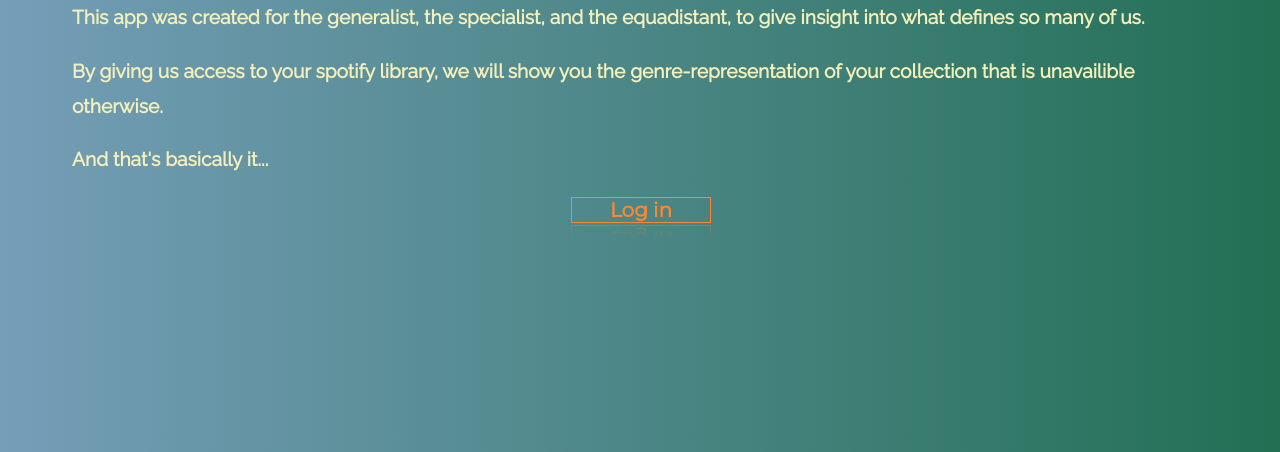
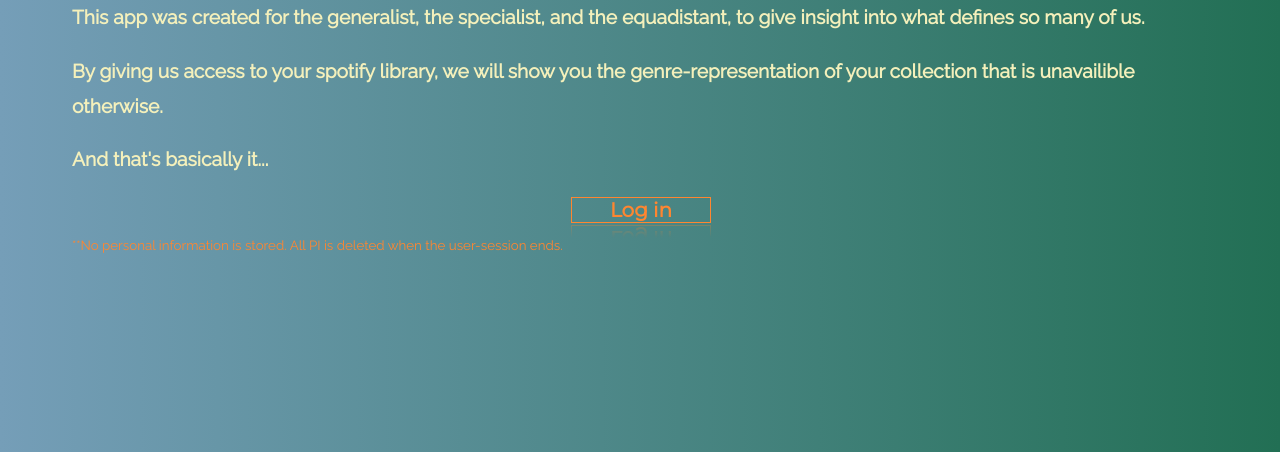
Before and after one commit to LumaC0/Genrefi, a Django app: template genrefi/figenre/templates/login.html in a window 1280 px wide. Shown: the part 330-782 px from the top of the page. Run offline with Django 3.2, Linux system fonts and the light colour scheme; the template is opened without the code that fills it, so the values that code supplies are empty; parts of the project's set-up code (start-up, migrations or seed data) failed here and were passed over.

Commit message:
style changes mostly; finishing touches

```diff
--- a/genrefi/figenre/static/sass/style.scss
+++ b/genrefi/figenre/static/sass/style.scss
@@ -111,6 +111,7 @@ button .auth-link {
 
 // -------- login button and effect -----
 .main-butt {
+  cursor: pointer;
   font-family: map.get($fonts, "title-font");
   font-size: 20px;
   font-weight: 950;
@@ -154,9 +155,17 @@ button .auth-link {
   transform: scale(1.5);
 	transform:translate3d(0px,0px,-40px) rotateX(90deg);
 }
+
+.disclaimer {
+  font-family: map.get($fonts, "base-font");
+  color: map.get($theme-colors, 'orange');
+  font-size: smaller;
+  padding-left: 32px;
+}
 // ----- end button effect ----
 
 #log-out {
+  cursor: pointer;
   padding-bottom: 32px;
 }
 .text-info {
@@ -191,7 +200,7 @@ button .auth-link {
   color: map.get($theme-colors, 'bej');
   font-size: larger;
   font-weight: 900;
-  animation: fadeInAnimation ease-in 5s;
+  animation: fadeInAnimation ease-in 4s;
 }
 .genre-table tbody{
   display: flex;
--- a/genrefi/figenre/static/stylesheets/style.css
+++ b/genrefi/figenre/static/stylesheets/style.css
@@ -69,6 +69,7 @@ button .auth-link {
 }
 
 .main-butt {
+  cursor: pointer;
   font-family: "Montserrat";
   font-size: 20px;
   font-weight: 950;
@@ -111,7 +112,15 @@ button .auth-link {
   transform: translate3d(0px, 0px, -40px) rotateX(90deg);
 }
 
+.disclaimer {
+  font-family: "Raleway";
+  color: #ff8630;
+  font-size: smaller;
+  padding-left: 32px;
+}
+
 #log-out {
+  cursor: pointer;
   padding-bottom: 32px;
 }
 
@@ -149,7 +158,7 @@ button .auth-link {
   color: #f4f0bb;
   font-size: larger;
   font-weight: 900;
-  animation: fadeInAnimation ease-in 5s;
+  animation: fadeInAnimation ease-in 4s;
 }
 
 .genre-table tbody {
--- a/genrefi/figenre/templates/base.html
+++ b/genrefi/figenre/templates/base.html
@@ -14,7 +14,7 @@
         <a href="{% url 'home' %}" class="logo-link"><img src="../static/img/big-logo.png"
                 alt="Genrefi is the name" class="big-logo"></a>
         <div class="socials">
-            <a class="image-link-cont"  href="https://twitter.com/FencerSpinkel"
+            <a class="image-link-cont"  href="https://github.com/MushinMiscellanea/genrefi"
                 id="github"><img class="image-link"
                 src="../static/img/GitHub-Mark-Light-120px-plus.png"
                 alt="Github link"></a>
@@ -37,9 +37,12 @@
 
             {% block disclaimer %}
             {% endblock %}
+
             {% csrf_token %}
+
             {% block narrative-2 %}
             {% endblock %}
+
             {% block data-table %}
             {% endblock %}
         </table>
--- a/genrefi/figenre/templates/index.html
+++ b/genrefi/figenre/templates/index.html
@@ -3,6 +3,8 @@
 {% block button-and-form %}
 <form method="POST" action="/discover">
 <button class="main-butt" id="log-out"><span data-title="Log out">Log out</span></button>
+{% csrf_token %}
+</form>
 {% endblock %}
 
 {% block narrative-2 %}
--- a/genrefi/figenre/templates/login.html
+++ b/genrefi/figenre/templates/login.html
@@ -11,3 +11,6 @@
 {% block button-and-form %}
 <button class="main-butt" id="login"><a class="auth-link" href={{ auth_url }}><span data-title="Spotify">Log in</span></a></button>
 {% endblock %}
+{% block disclaimer %}
+<p class="disclaimer">**No personal information is stored. All PI is deleted when the user-session ends.</p>
+{% endblock %}
```
Also changed, not shown: 1 other file.
